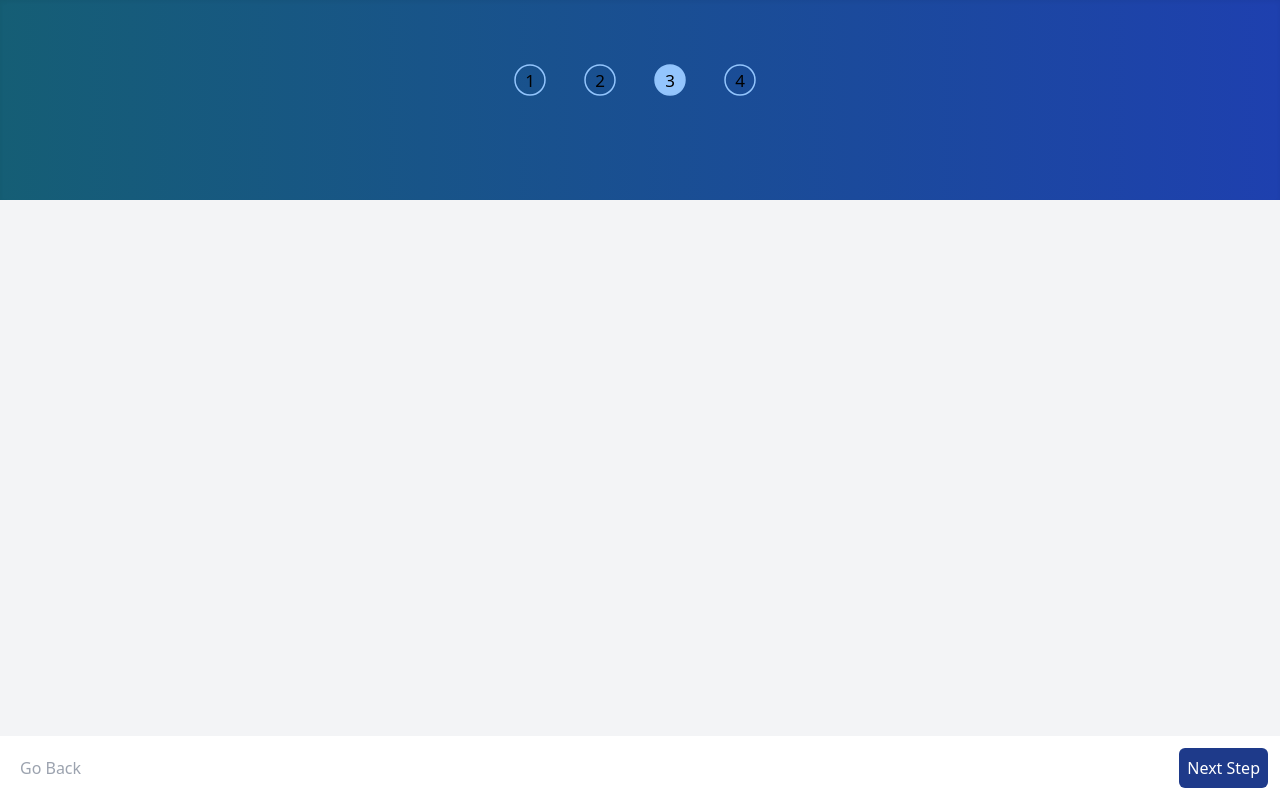
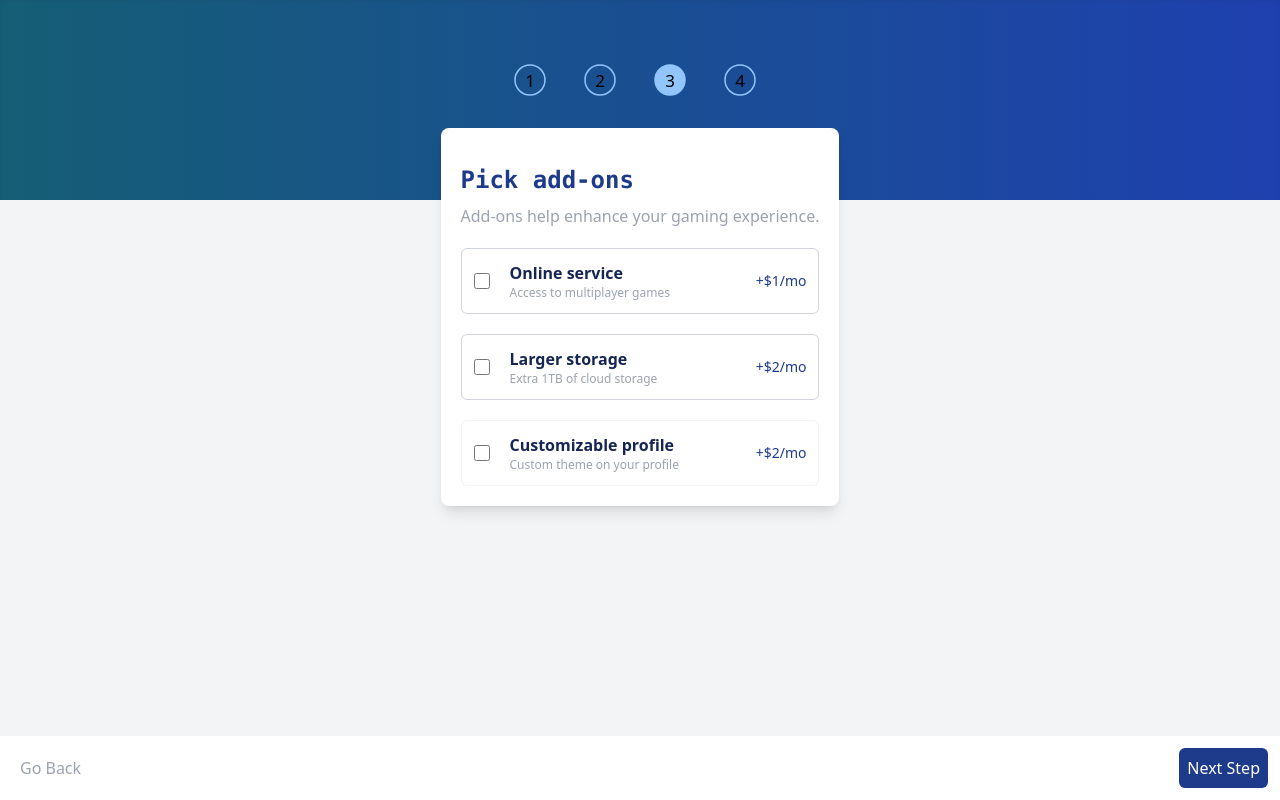
Before and after one commit to p-lurd/react_forms, a React (Create React App) app: page /addon in a window 1280 px wide. Built offline with nearby package versions, Linux system fonts and the light colour scheme.

Commit message:
persisting data 1

```diff
--- a/src/App.js
+++ b/src/App.js
@@ -12,8 +12,22 @@ import Header from "./header.js";
 import Personal_info from "./P_info.js";
 import Footer from "./footer.js";
 import Plan from "./plan.js";
+import AddOn from "./addon.js";
+import { useState } from "react";
+
 
 function App() {
+const [addOnFormValues,setAddonFormValues] = useState({})
+const [planFormValues,setPlanFormValues] = useState({})
+
+
+  const handleAddOnFormSubmit = (finalFormValues) => {
+  };
+
+  const handlePlanFormSubmit = (finalFormValues) => {
+    const formValues = { ...finalFormValues };
+  };
+
 
   return (
     <Router>
@@ -21,8 +35,8 @@ function App() {
         <Header></Header>
         <Routes>
           <Route path="/personal_info" element={<Personal_info />} />
-          <Route path="/plan" element={<Plan />} />
-          <Route path="/step3" element={<Personal_info />} />
+          <Route path="/plan" element={<Plan handlePlanFormSubmit={handleAddOnFormSubmit}/>} />
+          <Route path="/addon" element={<AddOn handleAddonFormSubmit={handlePlanFormSubmit}/>} />
           <Route path="/" element={<Personal_info />} />
         </Routes>
 
--- /dev/null
+++ b/src/addon.js
@@ -0,0 +1,114 @@
+import { useEffect, useState } from "react";
+
+const AddOn = ({ handleAddonFormSubmit }) => {
+  const [customizableProfile, setCustomizableProfile] = useState(false);
+  const [largerStorage, setLargerStorage] = useState(false);
+  const [onlineService, setOnlineService] = useState(false);
+
+  const [formValues, setFormValues] = useState({
+    customizableProfile: "",
+    largerStorage: "",
+    onlineService: "",
+  });
+
+  const handleCheckboxChange = (event, setter) => {
+    setter(event.target.checked);
+  };
+
+  return (
+    <div className="absolute bg-white rounded-lg top-32 p-5 mx-4 shadow-lg">
+      <h1 className="mt-4 mb-2 text-2xl text-blue-900 font-semibold font-mono">
+        Pick add-ons
+      </h1>
+      <p className="text-gray-400 ">
+        Add-ons help enhance your gaming experience.
+      </p>
+      <form action="">
+        <label
+          className={`flex justify-between items-center border p-3 rounded-md  mt-5 ${
+            onlineService === true
+              ? "border-blue-900 shadow-md bg-blue-50"
+              : "border-gray-300"
+          }`}
+        >
+          <div className="inline-flex items-center">
+            <input
+              onChange={(event) =>
+                handleCheckboxChange(event, setOnlineService)
+              }
+              type="checkbox"
+              value={onlineService}
+              name="onlineService"
+              class="w-4 h-4 checked:bg-blue-900 text-blue-600 bg-blue-900 border-gray-300 rounded focus:ring-blue-500 dark:focus:ring-blue-600 dark:ring-offset-gray-800 focus:ring-2 dark:bg-blue-900 dark:border-blue-900"
+            ></input>
+            <div className="pl-5">
+              <h1 className="text-blue-950 font-semibold">Online service</h1>
+              <p className="text-xs text-gray-400">
+                Access to multiplayer games
+              </p>
+            </div>
+          </div>
+          <p className="text-sm text-blue-900">+$1/mo</p>
+        </label>
+
+        <label
+          className={`flex justify-between items-center border p-3 rounded-md mt-5  ${
+            largerStorage === true
+              ? "border-blue-900 shadow-md bg-blue-50"
+              : "border-gray-300"
+          }`}
+        >
+          <div className="inline-flex items-center">
+            <input
+              onChange={(event) =>
+                handleCheckboxChange(event, setLargerStorage)
+              }
+              type="checkbox"
+              value={largerStorage}
+              name="largerStorage"
+              class="w-4 h-4 checked:bg-blue-900 text-blue-600 bg-blue-900 border-gray-300 rounded focus:ring-blue-500 dark:focus:ring-blue-600 dark:ring-offset-gray-800 focus:ring-2 dark:bg-blue-900 dark:border-blue-900"
+            ></input>
+            <div className="pl-5">
+              <h1 className="text-blue-950 font-semibold">Larger storage</h1>
+              <p className="text-xs text-gray-400">
+                Extra 1TB of cloud storage
+              </p>
+            </div>
+          </div>
+          <p className="text-sm text-blue-900">+$2/mo</p>
+        </label>
+
+        <label
+          className={`flex justify-between items-center border p-3 rounded-md mt-5 ${
+            customizableProfile === true
+              ? "border-blue-900 shadow-md bg-blue-50"
+              : "border-gray-100"
+          } `}
+        >
+          <div className="inline-flex items-center">
+            <input
+              onChange={(event) =>
+                handleCheckboxChange(event, setCustomizableProfile)
+              }
+              type="checkbox"
+              value={customizableProfile}
+              name="customizableProfile"
+              class="w-4 h-4 text-blue-600 border-gray-300 rounded focus:ring-blue-500 dark:focus:ring-blue-600 dark:ring-offset-gray-800 focus:ring-2 dark:bg-blue-900 dark:border-blue-900 checked:bg-blue-900 checked:border-blue-900 bg-red-600"
+            ></input>
+            <div className="pl-5">
+              <h1 className="text-blue-950 font-semibold">
+                Customizable profile
+              </h1>
+              <p className="text-xs text-gray-400">
+                Custom theme on your profile
+              </p>
+            </div>
+          </div>
+          <p className="text-sm text-blue-900">+$2/mo</p>
+        </label>
+      </form>
+    </div>
+  );
+};
+
+export default AddOn;
--- /dev/null
+++ b/src/formContext.js
@@ -0,0 +1,33 @@
+
+import React, { createContext, useState, useContext } from 'react';
+
+const FormContext = createContext();
+
+export const useFormContext = () => useContext(FormContext);
+
+export const FormProvider = ({ children }) => {
+  const [optionPlan, setOptionPlan] = useState("yearly");
+  const [selectedPlan, setSelectedPlan] = useState(null);
+  const [customizableProfile, setCustomizableProfile] = useState(false);
+  const [largerStorage, setLargerStorage] = useState(false);
+  const [onlineService, setOnlineService] = useState(false);
+
+  const value = {
+    optionPlan,
+    setOptionPlan,
+    selectedPlan,
+    setSelectedPlan,
+    customizableProfile,
+    setCustomizableProfile,
+    largerStorage,
+    setLargerStorage,
+    onlineService,
+    setOnlineService,
+  };
+
+  return (
+    <FormContext.Provider value={value}>
+      {children}
+    </FormContext.Provider>
+  );
+};
--- a/src/plan.js
+++ b/src/plan.js
@@ -1,9 +1,15 @@
-import { useState } from "react";
+import { useState,useEffect } from "react";
 import arcade from "./assets/arcade.svg";
 import advanced from "./assets/advanced.svg";
 import pro from "./assets/pro.svg";
 
-const Plan = () => {
+const Plan = ({handlePlanFormSubmit}) => {
+  const [optionPlan, setOptionPlan] = useState("yearly");
+  const [selectedPlan, setSelectedPlan] = useState(null);
+
+
+
+
   const handleToggle = (event) => {
     if (event.target.checked) {
       setOptionPlan("monthly");
@@ -11,7 +17,7 @@ const Plan = () => {
       setOptionPlan("yearly");
     }
   };
-  const [optionPlan, setOptionPlan] = useState("yearly");
+
   const plans = {
     Arcade: {
       monthly: 9,
@@ -26,7 +32,15 @@ const Plan = () => {
       yearly: 150,
     },
   };
-  const [selectedPlan, setSelectedPlan] = useState(null);
+
+  const finalFormValues = {
+    optionPlan,
+    selectedPlan,
+  };
+
+  useEffect(()=>{handlePlanFormSubmit(finalFormValues)},[finalFormValues])
+
+
   return (
     <div className="absolute bg-white rounded-lg top-32 p-5 mx-4 shadow-lg">
       <h1 className="mt-4 mb-2 text-2xl text-blue-900 font-semibold font-mono">
@@ -107,7 +121,13 @@ const Plan = () => {
             <span class=" text-sm mr-3 font-medium text-blue-900 dark:text-gray-500">
               Yearly
             </span>
-          <input type="checkbox" value="" class="sr-only peer" enabled onChange={handleToggle}/>
+            <input
+              type="checkbox"
+              value=""
+              class="sr-only peer"
+              enabled
+              onChange={handleToggle}
+            />
             <div class="relative w-11 h-6 bg-blue-600 rounded-full peer-checked:after:translate-x-full rtl:peer-checked:after:-translate-x-full peer-checked:after:border-white after:content-[''] after:absolute after:top-0.5 after:start-[2px] after:bg-white after:border-gray-300 after:border after:rounded-full after:h-5 after:w-5 after:transition-all dark:border-gray-600 peer-checked:bg-blue-600"></div>
             <span class="ms-3 text-sm font-medium text-gray-900 dark:text-gray-500">
               Monthly
```
Lines whose indentation alone changed are shown as unchanged.
